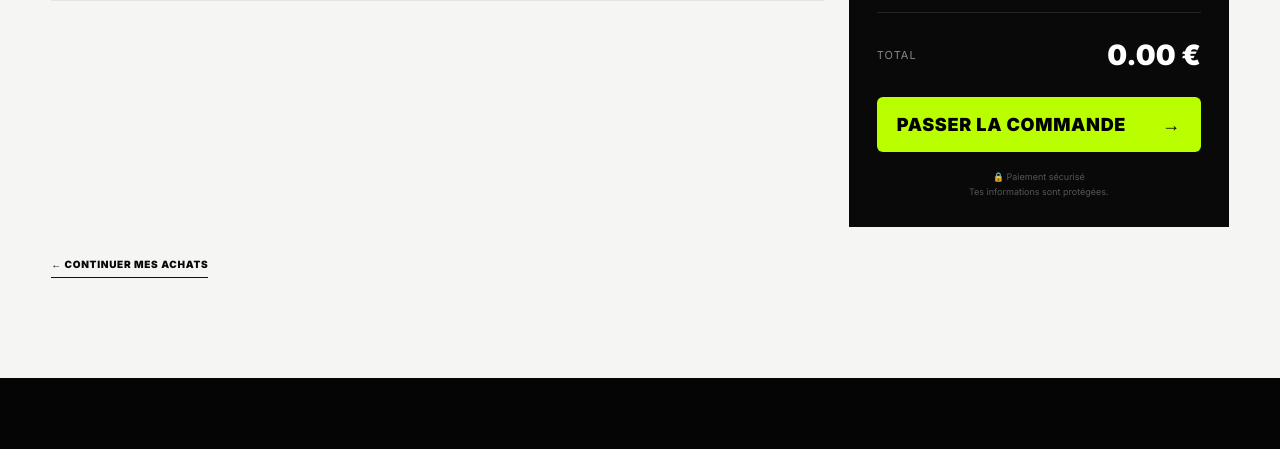
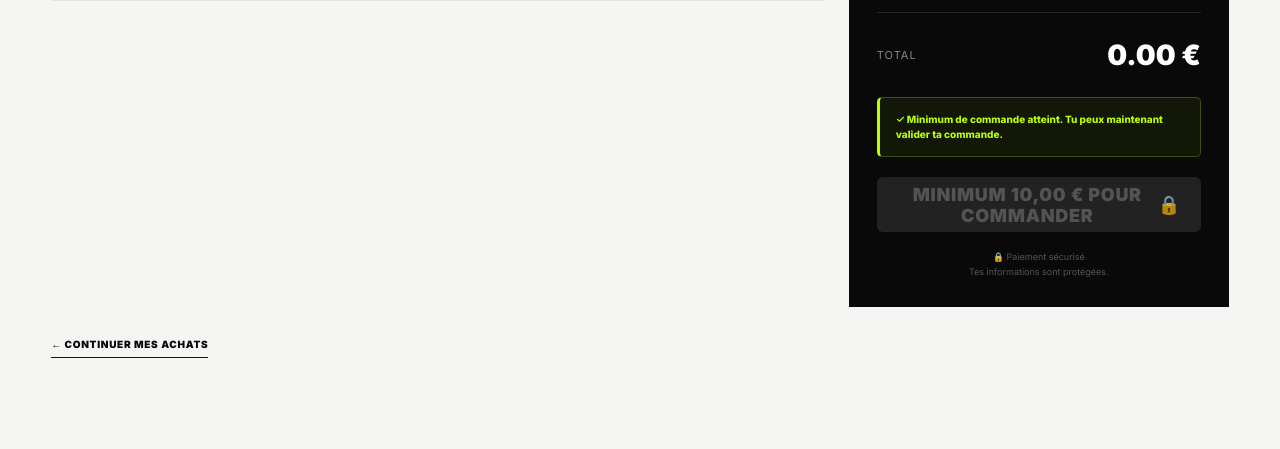
Before and after one commit to liham331b-lgtm/LBSPEED, a Flask app: template templates/panier.html in a window 1280 px wide. Shown: the part 709-1158 px from the top of the page. Run offline with Flask 3, Linux system fonts and the light colour scheme; the template is opened without the code that fills it: most values are stand-ins (such as "Sample title", 1, 10 or a date in 2020); grey boxes marked "Sample" are stand-in pictures.

Commit message:
Ajout minimum commande 10 euros

```diff
--- a/templates/panier.html
+++ b/templates/panier.html
@@ -317,6 +317,71 @@
             font-weight: 900;
         }
 
+
+        /* =====================================================
+           MINIMUM COMMANDE
+           ===================================================== */
+
+        .minimum-order-alert {
+            margin: 0 0 20px;
+
+            padding: 16px;
+
+            background: #171717;
+
+            border: 1px solid #383838;
+            border-left: 3px solid #ffb000;
+
+            border-radius: 5px;
+        }
+
+        .minimum-order-title {
+            color: #ffb000;
+
+            font-size: 11px;
+            font-weight: 900;
+
+            text-transform: uppercase;
+            letter-spacing: .7px;
+        }
+
+        .minimum-order-text {
+            margin-top: 7px;
+
+            color: #888;
+
+            font-size: 10px;
+            line-height: 1.6;
+        }
+
+        .minimum-order-text strong {
+            color: white;
+        }
+
+
+        .minimum-order-success {
+            margin: 0 0 20px;
+
+            padding: 14px 16px;
+
+            background: rgba(185, 255, 0, .06);
+
+            border: 1px solid rgba(185, 255, 0, .25);
+            border-left: 3px solid #b9ff00;
+
+            border-radius: 5px;
+
+            color: #b9ff00;
+
+            font-size: 10px;
+            font-weight: 800;
+
+            line-height: 1.5;
+        }
+
+
+        /* CHECKOUT */
+
         .checkout-button {
             width: 100%;
             min-height: 55px;
@@ -343,6 +408,9 @@
             cursor: pointer;
 
             transition: .25s;
+
+            text-decoration: none;
+            box-sizing: border-box;
         }
 
         .checkout-button:hover {
@@ -352,6 +420,23 @@
 
         .checkout-button span {
             font-size: 18px;
+        }
+
+
+        /* BOUTON BLOQUÉ */
+
+        .checkout-disabled {
+            background: #292929;
+
+            color: #666;
+
+            cursor: not-allowed;
+
+            opacity: .8;
+
+            box-shadow: none !important;
+
+            transform: none !important;
         }
 
         .secure-payment {
@@ -736,6 +821,51 @@
         </div>
 
 
+        <!-- =================================================
+             MESSAGE MINIMUM COMMANDE
+             ================================================= -->
+
+        {% if total < minimum_commande %}
+
+            <div class="minimum-order-alert">
+
+                <div class="minimum-order-title">
+                    ⚠ Minimum de commande
+                </div>
+
+                <div class="minimum-order-text">
+
+                    Ta commande doit atteindre
+                    <strong>{{ "%.2f"|format(minimum_commande) }} €</strong>.
+
+                    <br>
+
+                    Il te manque
+                    <strong>{{ "%.2f"|format(reste_minimum) }} €</strong>
+                    pour pouvoir commander.
+
+                </div>
+
+            </div>
+
+        {% else %}
+
+            <div class="minimum-order-success">
+
+                ✓ Minimum de commande atteint.
+                Tu peux maintenant valider ta commande.
+
+            </div>
+
+        {% endif %}
+
+
+        <!-- =================================================
+             BOUTON CHECKOUT
+             ================================================= -->
+
+        {% if total >= minimum_commande %}
+
             <a href="/checkout" class="checkout-button">
 
                 <span>
@@ -748,10 +878,33 @@
 
             </a>
 
+        {% else %}
+
+            <button
+                type="button"
+                class="checkout-button checkout-disabled"
+                disabled
+            >
+
+                <span>
+                    Minimum 10,00 € pour commander
+                </span>
+
+                <span>
+                    🔒
+                </span>
+
+            </button>
+
+        {% endif %}
+
 
         <div class="secure-payment">
+
             🔒 Paiement sécurisé<br>
+
             Tes informations sont protégées.
+
         </div>
 
     </aside>
```
Lines whose indentation alone changed are shown as unchanged.
